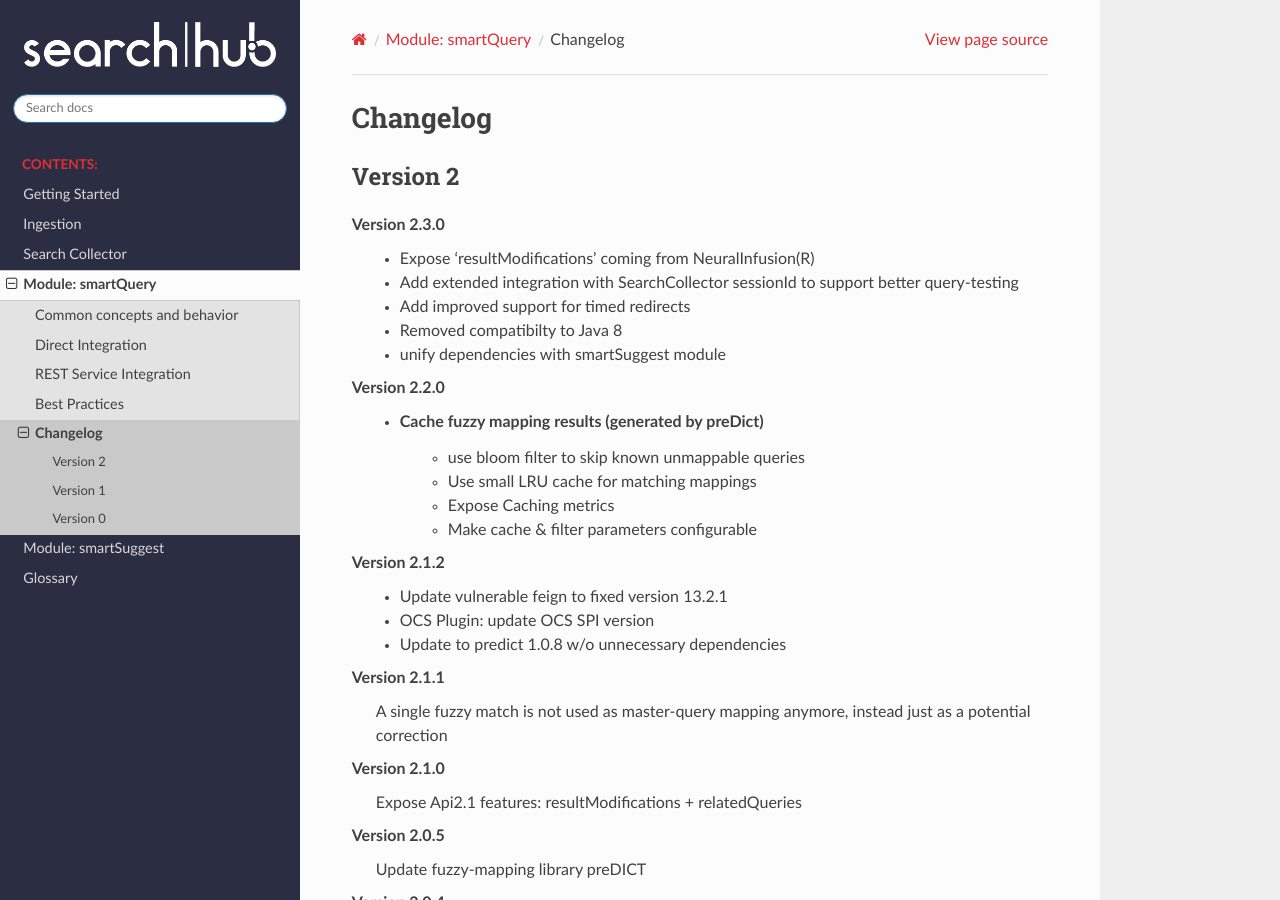
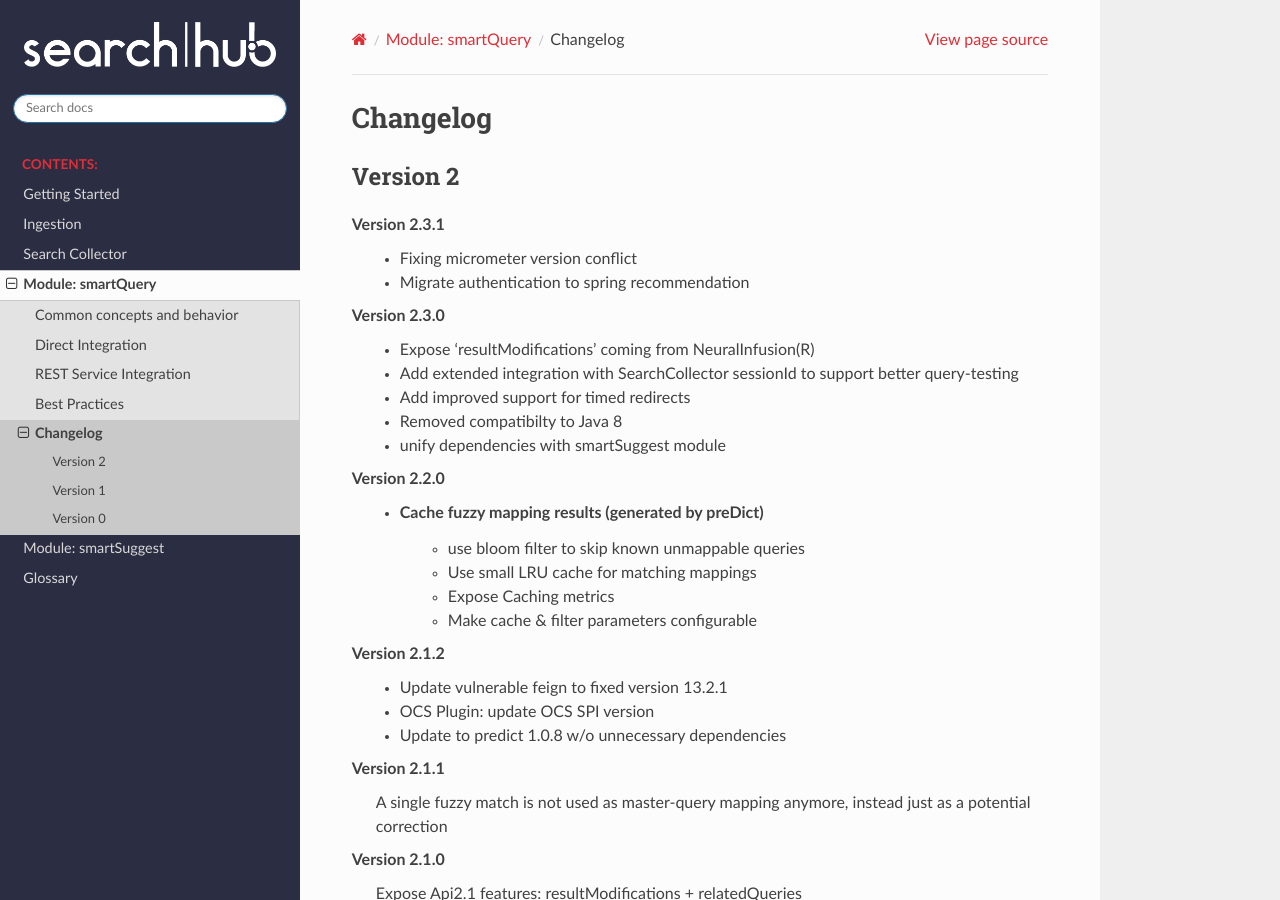
Before and after one commit to CommerceExperts/searchhub-docs, a Sphinx documentation site: the page built from docs/smartquery/changelog.rst, in a window 1280 px wide and 900 px high. Built offline with Sphinx 7.4.7 and the Read the Docs theme 3.1.0, drawn with Linux system fonts in a browser that asks for light colours.

Commit message:
Update changelog.rst with infos to 2.3.1

```diff
--- a/docs/smartquery/changelog.rst
+++ b/docs/smartquery/changelog.rst
@@ -3,6 +3,10 @@
 
 Version 2
 ---------
+Version 2.3.1
+    - Fixing micrometer version conflict
+    - Migrate authentication to spring recommendation
+
 Version 2.3.0
     - Expose 'resultModifications' coming from NeuralInfusion(R)
     - Add extended integration with SearchCollector sessionId to support better query-testing
```
